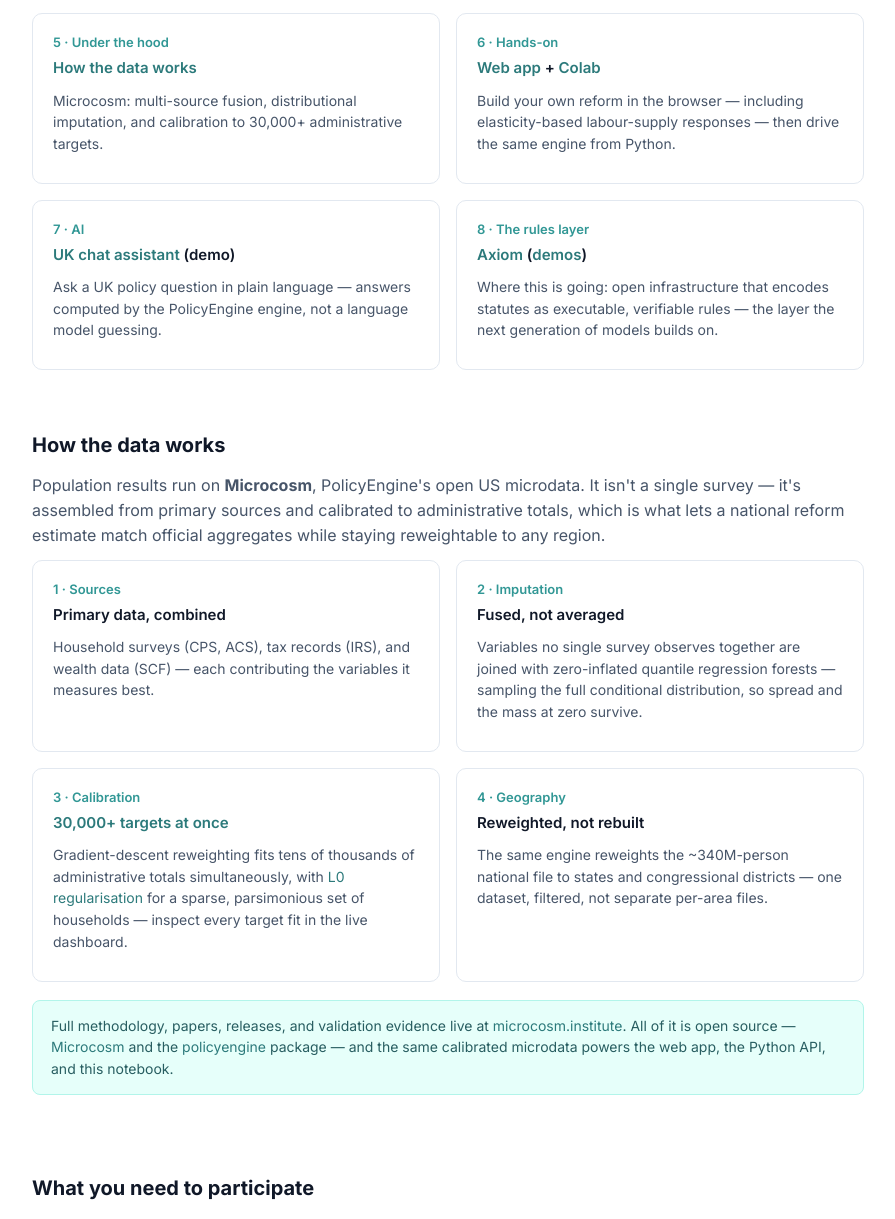
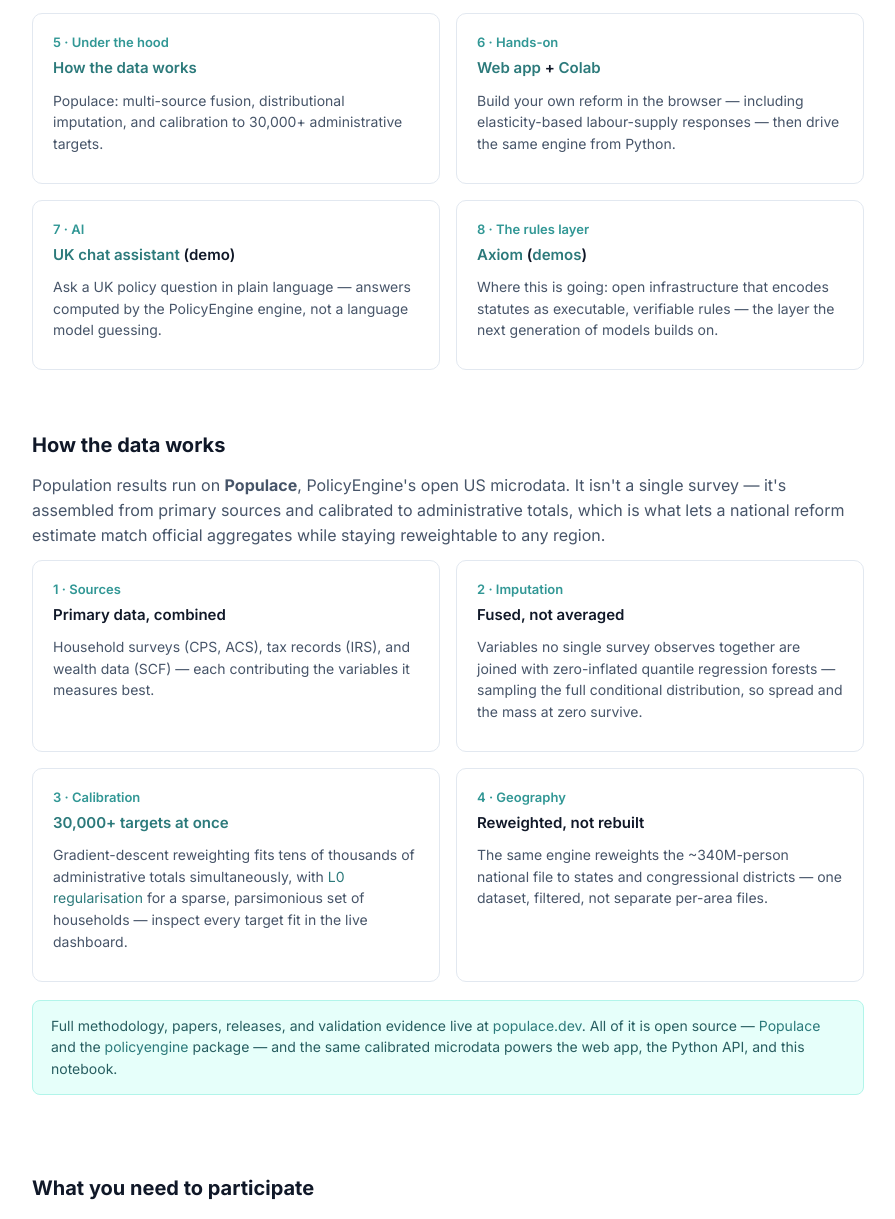
Before and after one commit to PolicyEngine/tutorial, a plain HTML site: page tutorial/index.html in a window 1280 px wide. Shown: the part 1178-2397 px from the top of the page, without its empty margins (192-1087 px from the left). Drawn offline with Linux system fonts and the light colour scheme.

```diff
--- a/tutorial/index.html
+++ b/tutorial/index.html
@@ -135,7 +135,7 @@
         <div class="step"><div class="lead">2 · What PolicyEngine is</div><h4>Scope of the models</h4><p>Free, open-source tax-benefit microsimulation — full federal + state coverage in the <a href="https://www.policyengine.org/us/model">US</a>, full coverage in the <a href="https://www.policyengine.org/uk/model">UK</a>, and growing country models.</p></div>
         <div class="step"><div class="lead">3 · A real reform, end to end</div><h4><a href="https://www.policyengine.org/uk/autumn-budget-2025">UK Autumn Budget 2025</a></h4><p>A real fiscal event: what it does to a single household and to the whole population — budget, distribution, poverty.</p></div>
         <div class="step"><div class="lead">4 · Household by household</div><h4><a href="https://www.policyengine.org/us/obbba-households">OBBBA explorer</a></h4><p>The biggest US tax law in a decade, encoded within days — explore its impact on 40,000 real survey households.</p></div>
-        <div class="step"><div class="lead">5 · Under the hood</div><h4><a href="#data">How the data works</a></h4><p>Microcosm: multi-source fusion, distributional imputation, and calibration to 30,000+ administrative targets.</p></div>
+        <div class="step"><div class="lead">5 · Under the hood</div><h4><a href="#data">How the data works</a></h4><p>Populace: multi-source fusion, distributional imputation, and calibration to 30,000+ administrative targets.</p></div>
         <div class="step"><div class="lead">6 · Hands-on</div><h4><a href="https://app.policyengine.org">Web app</a> + <a href="https://colab.research.google.com/github/PolicyEngine/tutorial/blob/main/notebooks/policyengine_tutorial_ima2026.ipynb">Colab</a></h4><p>Build your own reform in the browser — including elasticity-based labour-supply responses — then drive the same engine from Python.</p></div>
         <div class="step"><div class="lead">7 · AI</div><h4><a href="https://policyengine-uk-chat.vercel.app">UK chat assistant</a> (demo)</h4><p>Ask a UK policy question in plain language — answers computed by the PolicyEngine engine, not a language model guessing.</p></div>
         <div class="step"><div class="lead">8 · The rules layer</div><h4><a href="https://axiom.org">Axiom</a> (<a href="https://axiom.org/demos">demos</a>)</h4><p>Where this is going: open infrastructure that encodes statutes as executable, verifiable rules — the layer the next generation of models builds on.</p></div>
@@ -144,14 +144,14 @@
 
     <section class="body" id="data">
       <h3>How the data works</h3>
-      <p>Population results run on <strong>Microcosm</strong>, PolicyEngine's open US microdata. It isn't a single survey — it's assembled from primary sources and calibrated to administrative totals, which is what lets a national reform estimate match official aggregates while staying reweightable to any region.</p>
+      <p>Population results run on <strong>Populace</strong>, PolicyEngine's open US microdata. It isn't a single survey — it's assembled from primary sources and calibrated to administrative totals, which is what lets a national reform estimate match official aggregates while staying reweightable to any region.</p>
       <div class="grid">
         <div class="step"><div class="lead">1 · Sources</div><h4>Primary data, combined</h4><p>Household surveys (CPS, ACS), tax records (IRS), and wealth data (SCF) — each contributing the variables it measures best.</p></div>
         <div class="step"><div class="lead">2 · Imputation</div><h4>Fused, not averaged</h4><p>Variables no single survey observes together are joined with zero-inflated quantile regression forests — sampling the full conditional distribution, so spread and the mass at zero survive.</p></div>
-        <div class="step"><div class="lead">3 · Calibration</div><h4><a href="https://calibration-diagnostics.vercel.app/populace">30,000+ targets at once</a></h4><p>Gradient-descent reweighting fits tens of thousands of administrative totals simultaneously, with <a href="https://microcosm.institute/papers/l0">L0 regularisation</a> for a sparse, parsimonious set of households — inspect every target fit in the live dashboard.</p></div>
+        <div class="step"><div class="lead">3 · Calibration</div><h4><a href="https://calibration-diagnostics.vercel.app/populace">30,000+ targets at once</a></h4><p>Gradient-descent reweighting fits tens of thousands of administrative totals simultaneously, with <a href="https://populace.dev/papers/l0">L0 regularisation</a> for a sparse, parsimonious set of households — inspect every target fit in the live dashboard.</p></div>
         <div class="step"><div class="lead">4 · Geography</div><h4>Reweighted, not rebuilt</h4><p>The same engine reweights the ~340M-person national file to states and congressional districts — one dataset, filtered, not separate per-area files.</p></div>
       </div>
-      <div class="note">Full methodology, papers, releases, and validation evidence live at <a href="https://microcosm.institute">microcosm.institute</a>. All of it is open source — <a href="https://github.com/PolicyEngine/microcosm">Microcosm</a> and the <a href="https://github.com/PolicyEngine/policyengine.py">policyengine</a> package — and the same calibrated microdata powers the web app, the Python API, and this notebook.</div>
+      <div class="note">Full methodology, papers, releases, and validation evidence live at <a href="https://populace.dev">populace.dev</a>. All of it is open source — <a href="https://github.com/PolicyEngine/populace">Populace</a> and the <a href="https://github.com/PolicyEngine/policyengine.py">policyengine</a> package — and the same calibrated microdata powers the web app, the Python API, and this notebook.</div>
     </section>
 
     <section class="body" id="setup">
```
Also changed, not shown: 5 other files.
